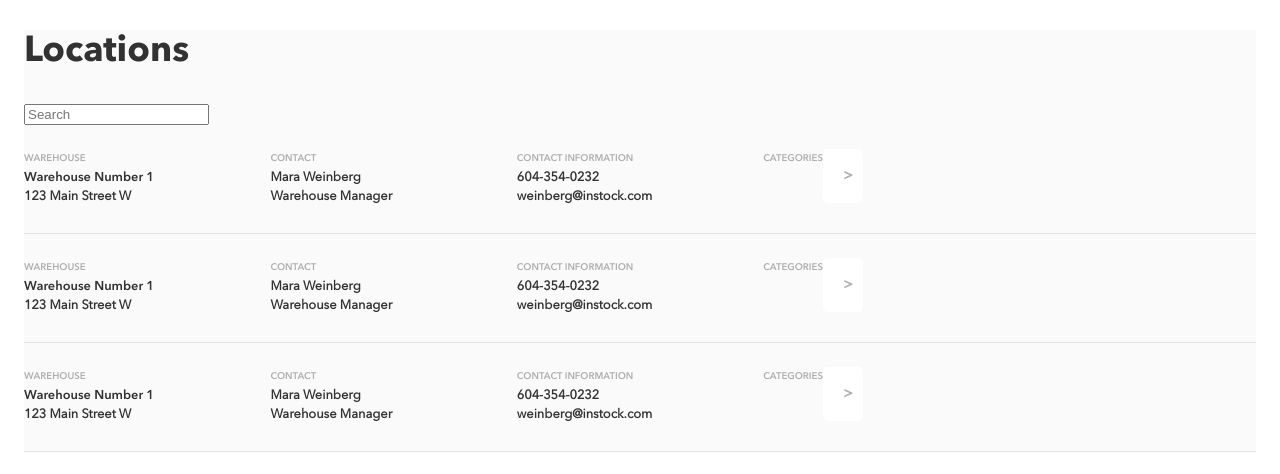
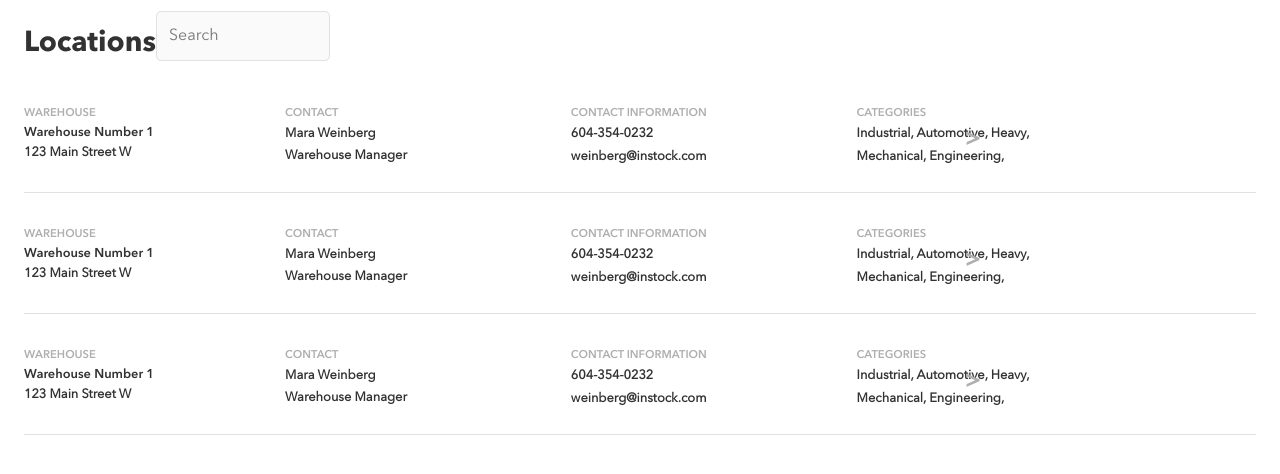
Before and after one commit to WilliamD99/Instock, a React (Create React App) app in the folder app/: page / in a window 1280 px wide. Shown: the top 474 px of the page. Built offline with nearby package versions, Linux system fonts and the light colour scheme.

Commit message:
Almost finished the Locations session, changed the breakpoints

```diff
--- a/app/src/components/Location.js
+++ b/app/src/components/Location.js
@@ -79,7 +79,22 @@ export default function Location() {
     }
   ];
 
+  console.log(locationsArray[0].categories);
   const listOfLocations = locationsArray.map((listData, index) => {
+    const categoriesObject = locationsArray[index].categories.map(
+      (listData, index) => {
+        console.log(listData);
+        return {
+          listData
+        };
+      }
+    );
+    const listOfCategories = categoriesObject.map((listData, index) => {
+      let data = listData.listData + ", ";
+      console.log(data);
+      return data;
+    });
+
     return (
       <div className="location__item">
         <div className="location__warehouse-wrap">
@@ -112,7 +127,7 @@ export default function Location() {
         <div className="location__categories-wrap">
           <h5 className="location__label">Categories</h5>
           <h2 className="location__info" key={index}>
-            {listData.contact.categories}
+            {listOfCategories}
           </h2>
         </div>
         <button className="location__button">></button>
--- a/app/src/styles/main.css
+++ b/app/src/styles/main.css
@@ -1,5 +1,6 @@
 /* media query for tablet */
 /* media query for desktop */
+/* media query for landscape, medium pixel density desktops */
 html,
 body {
   margin: 0;
@@ -82,8 +83,14 @@ p {
 
 /* Mobile First */
 .location {
-  margin: 0 16px;
-  background-color: #FAFAFA;
+  margin: 0 16px 16px 16px;
+  /* background-color: $alabaster; */
+}
+
+.location__section-title {
+  font-size: 1.8rem;
+  line-height: 1.5rem;
+  margin: 32px 0 16px 0;
 }
 
 .location__name {
@@ -95,7 +102,7 @@ p {
 
 .location__info {
   font-size: 0.8rem;
-  line-height: 1.2rem;
+  line-height: 1.4rem;
   font-family: avenirNextRegular, Helvetica, Arial, sans-serif;
   margin: 0;
 }
@@ -108,7 +115,7 @@ p {
 }
 
 .location__label {
-  font-size: 0.6rem;
+  font-size: 0.7rem;
   line-height: 1.2rem;
   font-family: avenirNextDemi, Helvetica, Arial, sans-serif;
   text-transform: uppercase;
@@ -116,27 +123,45 @@ p {
   margin: 0;
 }
 
-.location__warehouse-wrap, .location__contact-wrap, .location__information-wrap {
-  width: 20%;
+.location__warehouse-wrap, .location__contact-wrap, .location__information-wrap, .location__categories-wrap {
+  width: 100%;
+  margin: 0 0 24px 0;
 }
 
 .location__location-info, .location__venue-info {
   margin: 8px 0 24px 0;
 }
 
-.location__button {
-  background-color: #fff;
-  color: #AFAFAF;
+.location__input {
   font-size: 1rem;
   line-height: 1.5rem;
+  font-family: avenirNextRegular, Helvetica, Arial, sans-serif;
+  width: 85%;
+  background-color: #FAFAFA;
+  border: 1px solid #E1E1E1;
+  border-radius: 5px;
+  padding: 12px;
+}
+
+.location__input:focus {
+  border: 2px solid #323232;
+  outline: none;
+}
+
+.location__button {
+  background-color: transparent;
+  color: #AFAFAF;
+  position: absolute;
+  font-size: 1.6rem;
+  line-height: 0;
   font-family: avenirNextDemi, Helvetica, Arial, sans-serif;
-  margin: 0 0 24px 0;
+  margin: 0;
+  left: 10em;
+  bottom: 11.5em;
   text-align: center;
   text-decoration: none;
   display: inline-block;
-  border-radius: 5px;
   border: 0;
-  width: 20px;
 }
 
 .location__button:focus {
@@ -144,7 +169,7 @@ p {
 }
 
 .location__button:hover {
-  opacity: 0.9;
+  opacity: 0.5;
 }
 
 .location__date-wrap {
@@ -152,11 +177,9 @@ p {
 }
 
 .location__item {
-  display: -webkit-box;
-  display: -ms-flexbox;
-  display: flex;
   border-bottom: 1px solid #E1E1E1;
-  padding: 1.5rem 0 0 0;
+  position: relative;
+  padding: 32px 0 0 0;
 }
 
 /* Tablet */
@@ -168,6 +191,23 @@ p {
     font-size: 2.4rem;
     line-height: 1.5rem;
     margin: 48px 0 58px 0;
+  }
+  .location__top-wrap {
+    display: -webkit-box;
+    display: -ms-flexbox;
+    display: flex;
+  }
+  .location__warehouse-wrap, .location__contact-wrap, .location__information-wrap, .location__categories-wrap {
+    width: 100%;
+  }
+  .location__contact-wrap {
+    width: 30%;
+  }
+  .location__information-wrap {
+    width: 30%;
+  }
+  .location__categories-wrap {
+    width: 30%;
   }
   .location__date-label:nth-child(3) {
     margin: 0 0 0 13rem;
@@ -194,13 +234,8 @@ p {
     margin: 0 0 1rem 0;
   }
   .location__button {
-    width: 20px;
-    -webkit-box-align: end;
-        -ms-flex-align: end;
-            align-items: flex-end;
-    padding: 15px 20px;
-    margin: 0 0 48px 0;
-    margin-bottom: 30px;
+    left: 27em;
+    bottom: 5em;
   }
   .location__date-label {
     float: left;
@@ -225,10 +260,22 @@ p {
   .location__date-wrap {
     margin-bottom: 36px;
   }
+  .location__item {
+    display: -webkit-box;
+    display: -ms-flexbox;
+    display: flex;
+    -ms-flex-wrap: wrap;
+        flex-wrap: wrap;
+  }
+  .location__form {
+    -ms-flex-item-align: center;
+        -ms-grid-row-align: center;
+        align-self: center;
+  }
 }
 
 /* Desktop */
-@media only screen and (min-width: 1441px) {
+@media only screen and (min-width: 1024px) {
   .location__title-wrap {
     display: -webkit-box;
     display: -ms-flexbox;
@@ -239,6 +286,19 @@ p {
   }
   .location__title {
     width: 1024px;
+  }
+  .location__warehouse-wrap, .location__contact-wrap, .location__information-wrap, .location__categories-wrap {
+    width: 16%;
+    margin-right: 4em;
+  }
+  .location__contact-wrap {
+    width: 18%;
+  }
+  .location__information-wrap {
+    width: 18%;
+  }
+  .location__categories-wrap {
+    width: 18%;
   }
   .location__date-label:nth-child(3) {
     margin: 0 0 0 16rem;
@@ -253,5 +313,16 @@ p {
   .location__date {
     width: 100%;
   }
+  .location__item {
+    display: -webkit-box;
+    display: -ms-flexbox;
+    display: flex;
+    -ms-flex-wrap: nowrap;
+        flex-wrap: nowrap;
+  }
+  .location__button {
+    left: 36.5em;
+    bottom: 2em;
+  }
 }
 /*# sourceMappingURL=main.css.map */
--- a/app/src/styles/partials/components/_location.scss
+++ b/app/src/styles/partials/components/_location.scss
@@ -1,14 +1,18 @@
 /* Mobile First */
 .location {
-  margin: 0 16px;
-  background-color: $alabaster;
+  margin: 0 16px 16px 16px;
+  /* background-color: $alabaster; */
+  &__section-title {
+    @include headings(1.8rem, 1.5rem);
+    margin: 32px 0 16px 0;
+  }
   &__name {
     @include headings(0.8rem, 1.2rem);
     @include demi;
     margin: 0;
   }
   &__info {
-    @include headings(0.8rem, 1.2rem);
+    @include headings(0.8rem, 1.4rem);
     @include regular;
     margin: 0;
   }
@@ -18,19 +22,23 @@
     margin: 0;
   }
   &__label {
-    @include headings(0.6rem, 1.2rem);
+    @include headings(0.7rem, 1.2rem);
     @include demi;
     text-transform: uppercase;
     color: $silver;
     margin: 0;
   }
   &__warehouse-wrap {
-    width: 20%;
+    width: 100%;
+    margin: 0 0 24px 0;
   }
   &__contact-wrap {
     @extend .location__warehouse-wrap;
   }
   &__information-wrap {
+    @extend .location__warehouse-wrap;
+  }
+  &__categories-wrap {
     @extend .location__warehouse-wrap;
   }
   &__location-info {
@@ -39,32 +47,46 @@
   &__venue-info {
     @extend .location__location-info;
   }
+  &__input {
+    @include headings(1rem, 1.5rem);
+    @include regular;
+    width: 85%;
+    background-color: $alabaster;
+    border: 1px solid $mercury;
+    border-radius: 5px;
+    padding: 12px;
+    &:focus {
+      border: 2px solid $black;
+      outline: none;
+    }
+  }
   &__button {
-    background-color: $white;
+    background-color: transparent;
     color: $silver;
-    @include headings(1rem, 1.5rem);
+    position: absolute;
+    @include headings(1.6rem, 0);
     @include demi;
-    margin: 0 0 24px 0;
+    margin: 0;
+    left: 10em;
+    bottom: 11.5em;
     text-align: center;
     text-decoration: none;
     display: inline-block;
-    border-radius: 5px;
     border: 0;
-    width: 20px;
     &:focus {
       outline: none;
     }
     &:hover {
-      opacity: 0.9;
+      opacity: 0.5;
     }
   }
   &__date-wrap {
     margin-bottom: 36px;
   }
   &__item {
-    display: flex;
     border-bottom: 1px solid $mercury;
-    padding: 1.5rem 0 0 0;
+    position: relative;
+    padding: 32px 0 0 0;
   }
 }
 /* Tablet */
@@ -74,6 +96,21 @@
     &__title {
       @include headings(2.4rem, 1.5rem);
       margin: 48px 0 58px 0;
+    }
+    &__top-wrap {
+      display: flex;
+    }
+    &__warehouse-wrap {
+      width: 100%;
+    }
+    &__contact-wrap {
+      width: 30%;
+    }
+    &__information-wrap {
+      width: 30%;
+    }
+    &__categories-wrap {
+      width: 30%;
     }
     &__date-label:nth-child(3) {
       margin: 0 0 0 13rem;
@@ -97,11 +134,8 @@
       margin: 0 0 1rem 0;
     }
     &__button {
-      width: 20px;
-      align-items: flex-end;
-      padding: 15px 20px;
-      margin: 0 0 48px 0;
-      margin-bottom: 30px;
+      left: 27em;
+      bottom: 5em;
     }
     &__date-label {
       float: left;
@@ -126,6 +160,13 @@
     &__date-wrap {
       margin-bottom: 36px;
     }
+    &__item {
+      display: flex;
+      flex-wrap: wrap;
+    }
+    &__form {
+      align-self: center;
+    }
   }
 }
 /* Desktop */
@@ -137,6 +178,19 @@
     }
     &__title {
       width: 1024px;
+    }
+    &__warehouse-wrap {
+      width: 16%;
+      margin-right: 4em;
+    }
+    &__contact-wrap {
+      width: 18%;
+    }
+    &__information-wrap {
+      width: 18%;
+    }
+    &__categories-wrap {
+      width: 18%;
     }
     &__date-label:nth-child(3) {
       margin: 0 0 0 16rem;
@@ -151,5 +205,13 @@
     &__date {
       width: 100%;
     }
+    &__item {
+      display: flex;
+      flex-wrap: nowrap;
+    }
+    &__button {
+      left: 36.5em;
+      bottom: 2em;
+    }
   }
 }
```
Also changed, not shown: app/src/styles/partials/layout/_breakpoints.scss (+8 -1 lines), 1 other file (tests, documents, lock files or other folders).
